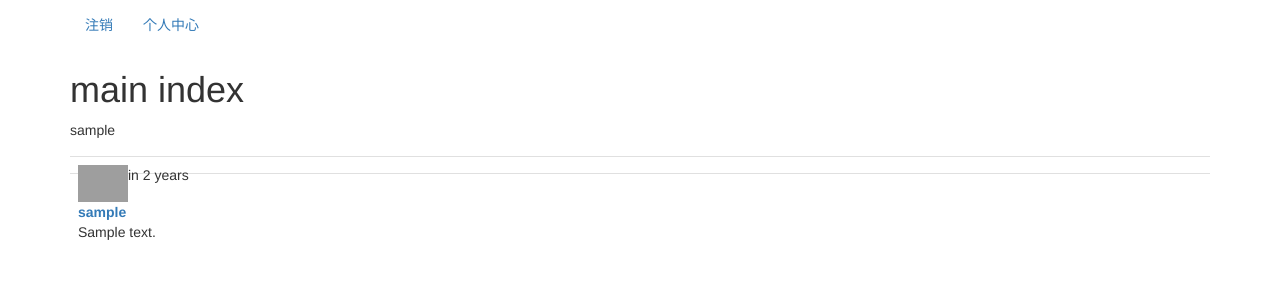
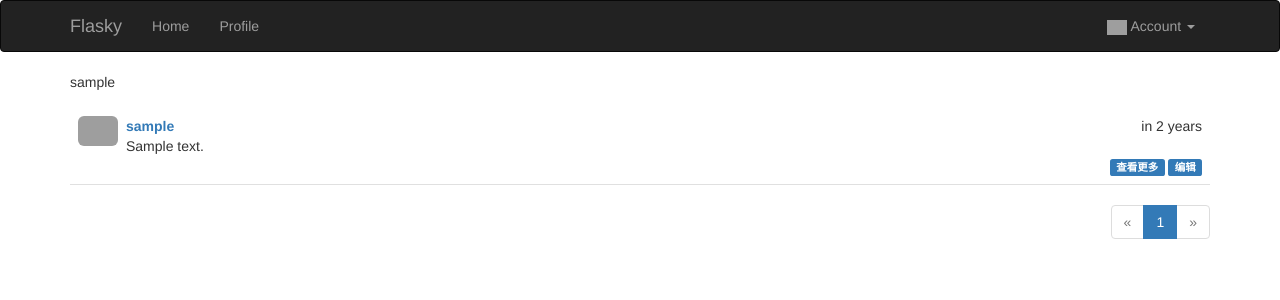
Before and after one commit to Yowe/awesome-python-webapp, a Flask app: page / in a window 1280 px wide. Shown: the top 300 px of the page. Run offline with Flask 2, Linux system fonts and the light colour scheme; a user stored in the database is signed in; tables that the repository leaves empty hold one stand-in row (values such as "Sample post"); some libraries are stand-ins or nearby versions; grey boxes are pictures that could not be loaded.

Commit message:
edit post

```diff
--- a/flasky_webapp/app/main/forms.py
+++ b/flasky_webapp/app/main/forms.py
@@ -2,6 +2,7 @@ from flask_wtf import Form
 from wtforms import StringField, SubmitField, TextAreaField, BooleanField, SelectField, ValidationError
 from wtforms.validators import DataRequired, Length, Email, Regexp
 from ..models import Role, User
+from flask_pagedown.fields import PageDownField
 
 
 class NameForm(Form):
@@ -50,5 +51,5 @@ class EditProfileAdminForm(Form):
 
 
 class PostForm(Form):
-    body = TextAreaField("what's on your mind?", validators=[DataRequired()])
+    body = PageDownField("what's on your mind?", validators=[DataRequired()])
     submit = SubmitField('Submit')
--- a/flasky_webapp/app/main/views.py
+++ b/flasky_webapp/app/main/views.py
@@ -1,5 +1,5 @@
 from datetime import datetime
-from flask import render_template, session, redirect, url_for, abort, flash
+from flask import render_template, session, redirect, url_for, abort, flash, request, current_app
 from flask_login import login_required, current_user
 
 from . import main
@@ -18,8 +18,14 @@ def index():
        db.session.add(post)
        db.session.commit()
        return redirect(url_for('.index'))
-   posts = Post.query.order_by(Post.timestamp.desc()).all()
-   return render_template('index.html', form=form, posts=posts)
+
+   page = request.args.get('page', 1 ,type=int)
+   pagination = Post.query.order_by(Post.timestamp.desc()).paginate(
+       page, per_page=current_app.config['FLASK_POSTS_PER_PAGE'],
+       error_out=False
+   )
+   posts = pagination.items
+   return render_template('index.html', form=form, posts=posts, pagination=pagination)
 
 
 @main.route('/user/<username>')
@@ -27,7 +33,9 @@ def user(username):
     user = User.query.filter_by(username=username).first()
     if user is None:
         abort(404)
-    return render_template('user.html', user=user)
+
+    posts = user.posts.order_by(Post.timestamp.desc()).all()
+    return render_template('user.html', user=user, posts=posts)
 
 
 @main.route('/edit-profile', methods=['GET', 'POST'])
@@ -75,3 +83,26 @@ def edit_profile_admin(id):
     form.location.data = user.location
     form.about_me.data = user.about_me
     return render_template('edit_profile.html', form=form, user=user)
+
+
+@main.route('/post/<int:id>')
+def post(id):
+    post = Post.query.get_or_404(id)
+    return render_template('post.html', posts=[post])
+
+
+@main.route('/edit/<int:id>', methods=['GET', 'POST'])
+@login_required
+def edit(id):
+    post = Post.query.get_or_404(id)
+    if current_user != post.author and not current_user.can(Permission.ADMINISTER):
+        abort(403)
+    form = PostForm()
+    if form.validate_on_submit():
+        post.body = form.body.data
+        db.session.add(post)
+        db.session.commit()
+        flash('文章更新成功')
+        return redirect(url_for('.post', id=post.id))
+    form.body.data = post.body
+    return  render_template('edit_post.html',form=form)
--- a/flasky_webapp/app/models.py
+++ b/flasky_webapp/app/models.py
@@ -4,6 +4,8 @@ from itsdangerous import TimedJSONWebSignatureSerializer as Serializer
 from . import db, login_manager
 from flask import current_app, request
 from datetime import datetime
+import bleach
+from markdown import markdown
 
 
 class Permission:
@@ -126,12 +128,26 @@ class Post(db.Model):
     timestamp = db.Column(db.DateTime, index=True, default=datetime.utcnow)
     author_id = db.Column(db.Integer, db.ForeignKey('users.id'))
 
+    body_html = db.Column(db.Text)
+
+    @classmethod
+    def on_changed_body(cls, value, oldvalue, initiator):
+        allowed_tags = ['a', 'abbr', 'acronym', 'b', 'blockquote', 'code',
+                        'em', 'i', 'li', 'ol', 'pre', 'strong', 'ul',
+                        'h1', 'h2', 'h3', 'p']
+        cls.body_html = bleach.linkify(bleach.clean(
+            markdown(value, output_format='html'),
+            tags=allowed_tags, strip=True))
+
+
+db.event.listen(Post.body, 'set', Post.on_changed_body)
+
 
 class AnonymousUser(AnonymousUserMixin):
     def can(self,permissions):
         return False
 
-    def is_adminnistrator(self):
+    def is_administrator(self):
         return False
 
 
--- /dev/null
+++ b/flasky_webapp/app/templates/_macros.html
@@ -0,0 +1,29 @@
+{% macro pagination_widget(pagination, endpoint, fragment='') %}
+<ul class="pagination">
+    <li{% if not pagination.has_prev %} class="disabled"{% endif %}>
+        <a href="{% if pagination.has_prev %}{{ url_for(endpoint, page=pagination.prev_num, **kwargs) }}{{ fragment }}{% else %}#{% endif %}">
+            &laquo;
+        </a>
+    </li>
+    {% for p in pagination.iter_pages() %}
+        {% if p %}
+            {% if p == pagination.page %}
+            <li class="active">
+                <a href="{{ url_for(endpoint, page = p, **kwargs) }}{{ fragment }}">{{ p }}</a>
+            </li>
+            {% else %}
+            <li>
+                <a href="{{ url_for(endpoint, page = p, **kwargs) }}{{ fragment }}">{{ p }}</a>
+            </li>
+            {% endif %}
+        {% else %}
+        <li class="disabled"><a href="#">&hellip;</a></li>
+        {% endif %}
+    {% endfor %}
+    <li{% if not pagination.has_next %} class="disabled"{% endif %}>
+        <a href="{% if pagination.has_next %}{{ url_for(endpoint, page=pagination.next_num, **kwargs) }}{{ fragment }}{% else %}#{% endif %}">
+            &raquo;
+        </a>
+    </li>
+</ul>
+{% endmacro %}
--- /dev/null
+++ b/flasky_webapp/app/templates/_posts.html
@@ -0,0 +1,35 @@
+<ul class="posts">
+    {% for post in posts %}
+    <li class="post">
+        <div class="post-thumbnail">
+            <a href="{{ url_for('.user', username=post.author.username) }}">
+                <img width="40" class="img-rounded profile-thumbnail" src="{{ post.author.gravatar(size=40) }}">
+            </a>
+        </div>
+        <div class="post-content">
+            <div class="post-date">{{ moment(post.timestamp).fromNow() }}</div>
+            <div class="post-author">
+                <a href="{{ url_for('.user', username=post.author.username) }}">
+                {{ post.author.username }}</a>
+            </div>
+            <div class="post-body">
+                {% if post.body_html %}
+                    {{ post.body_html | safe }}
+                {% else %}
+                    {{ post.body }}
+                {% endif %}
+            </div>
+            <div class="post-footer">
+                <a href="{{ url_for('.post', id=post.id) }}">
+                    <span class="label label-primary">查看更多</span>
+                </a>
+                {% if current_user == post.author %}
+                    <a href="{{ url_for('.edit', id=post.id) }}">
+                        <span class="label label-primary">编辑</span>
+                    </a>
+                {% endif %}
+            </div>
+        </div>
+    </li>
+    {% endfor %}
+</ul>
--- a/flasky_webapp/app/templates/base.html
+++ b/flasky_webapp/app/templates/base.html
@@ -10,31 +10,61 @@
 {% endblock %}
 
 {% block navbar %}
+    <div class="navbar navbar-inverse" role="navigation">
+        <div class="container">
+            <div class="navbar-header">
+                <button type="button" class="navbar-toggle" data-toggle="collapse" data-target=".navbar-collapse">
+                    <span class="sr-only">Toggle navigation</span>
+                    <span class="icon-bar"></span>
+                    <span class="icon-bar"></span>
+                    <span class="icon-bar"></span>
+                </button>
+                <a class="navbar-brand" href="{{ url_for('main.index') }}">Flasky</a>
+            </div>
+
+            <div class="navbar-collapse collapse">
+                <ul class="nav navbar-nav">
+                    <li><a href="{{ url_for('main.index') }}">Home</a></li>
+                    {% if current_user.is_authenticated %}
+                    <li><a href="{{ url_for('main.user', username=current_user.username) }}">Profile</a></li>
+                    {% endif %}
+                </ul>
+                <ul class="nav navbar-nav navbar-right">
+                    {% if current_user.is_authenticated %}
+                    <li class="dropdown">
+                        <a href="#" class="dropdown-toggle" data-toggle="dropdown">
+                            <img width="20" src="{{ current_user.gravatar() }}">
+                            Account <b class="caret"></b>
+                        </a>
+                        <ul class="dropdown-menu">
+                            <li><a href="{{ url_for('auth.logout') }}">Log Out</a></li>
+                        </ul>
+                    </li>
+                    {% else %}
+                        <li><a href="{{ url_for('auth.login') }}">Log In</a></li>
+                    {% endif %}
+                </ul>
+            </div>
+
+        </div>
+    </div>
+
+{% endblock %}
+
+{% block content %}
     <div class="container">
-        {% for message in get_flashed_messages() %}
+          {% for message in get_flashed_messages() %}
             <div class="alert alert-warning">
                 <button type="button" class="close" data-dismiss="alert">&times;</button>
                 {{ message }}
             </div>
-        {% endfor %}
-        <div class="navbar-header">
-            <ul class="nav navbar-nav navbar-right">
-                {% if current_user.is_authenticated %}
-                <li><a href="{{ url_for('auth.logout') }}">注销</a> </li>
-                <li>
-                    <a href="{{ url_for('main.user', username=current_user.username) }}">个人中心</a>
-                </li>
-                {% else %}
-                <li><a href="{{ url_for('auth.login') }}">登录</a></li>
-                {% endif %}
+          {% endfor %}
 
-            </ul>
-        </div>
+        {% block page_content %}{% endblock %}
     </div>
 {% endblock %}
 
-{% block content %}
-    <div class="container">
-        {% block page_content %}{% endblock %}
-    </div>
+{% block scripts %}
+{{ super() }}
+{{ moment.include_moment() }}
 {% endblock %}
--- a/flasky_webapp/app/templates/index.html
+++ b/flasky_webapp/app/templates/index.html
@@ -1,8 +1,8 @@
 {% extends 'base.html' %}
 {% import "bootstrap/wtf.html" as wtf %}
+{% import "_macros.html" as macros %}
 
 {% block page_content %}
-<h1>main index</h1>
     {% if current_user.is_authenticated %}
     {{ current_user.username }}
     {% else %}
@@ -14,22 +14,17 @@
             {{ wtf.quick_form(form) }}
         {% endif %}
     </div>
-    <ul class="posts">
-        {% for post in posts %}
-            <li class="post">
-                <div class="post-thumbnail">
-                    <a href="{{ url_for('.user', username=post.author.username) }}">
-                        <img width="50" src="{{ post.author.gravatar() }}">
-                    </a>
-                    <div class="post-date">{{ moment(post.timestamp).fromNow() }}</div>
-                    <div class="post-author">
-                       <a href="{{ url_for('.user', username=post.author.username) }}">
-                           {{ post.author.username }}
-                       </a>
-                    </div>
-                    <div class="post-body">{{ post.body }}</div>
-                </div>
-            </li>
-        {% endfor %}
-    </ul>
+    <div class="post-tabs">
+    {% include '_posts.html' %}
+    {% if pagination %}
+        <div class="pagination">
+            {{ macros.pagination_widget(pagination, '.index') }}
+        </div>
+    {% endif %}
+    </div>
 {% endblock %}
+
+{% block scripts %}
+    {{ super() }}
+    {{ pagedown.include_pagedown() }}
+{% endblock %}
--- a/flasky_webapp/app/templates/user.html
+++ b/flasky_webapp/app/templates/user.html
@@ -2,7 +2,7 @@
 
 {% block page_content %}
 <div class="page-header">
-    <img class="img-rounded profile-thumbnail" src={{ user.gravatar() }}>
+    <img width="20px" class="img-rounded profile-thumbnail" src={{ user.gravatar() }}>
     <h1>{{ user.username }}</h1>
     {% if user.name or user.location %}
     <p>
@@ -32,5 +32,7 @@
              <a class="btn btn-default" href="{{ url_for('.edit_profile_admin', id=user.id) }}">Edit Profile [Admin]</a>
         {% endif %}
     </p>
+
+    {% include '_posts.html' %}
 </div>
 {% endblock %}
--- a/flasky_webapp/config.py
+++ b/flasky_webapp/config.py
@@ -9,6 +9,7 @@ class Config:
     FLASKY_ADMIN = os.environ.get('FLASKY_ADMIN')
     MAIL_USERNAME = 'ruwangxiansheng@sina.com'
     MAIL_PASSWORD = ''
+    FLASK_POSTS_PER_PAGE = 6
 
     @staticmethod
     def init_app(app):
--- /dev/null
+++ b/flasky_webapp/requirements/dev.txt
@@ -0,0 +1 @@
+-r common.txt
--- /dev/null
+++ b/flasky_webapp/requirements/prod.txt
@@ -0,0 +1 @@
+-r common.txt
```
Also changed, not shown: flasky_webapp/app/__init__.py (+5 -2 lines), flasky_webapp/app/templates/edit_post.html (added, +17 -0 lines), flasky_webapp/app/templates/post.html (added, +8 -0 lines), flasky_webapp/migrations/versions/b87505a46cef_init.py (added, +28 -0 lines), flasky_webapp/requirements/common.txt (added, +15 -0 lines).
